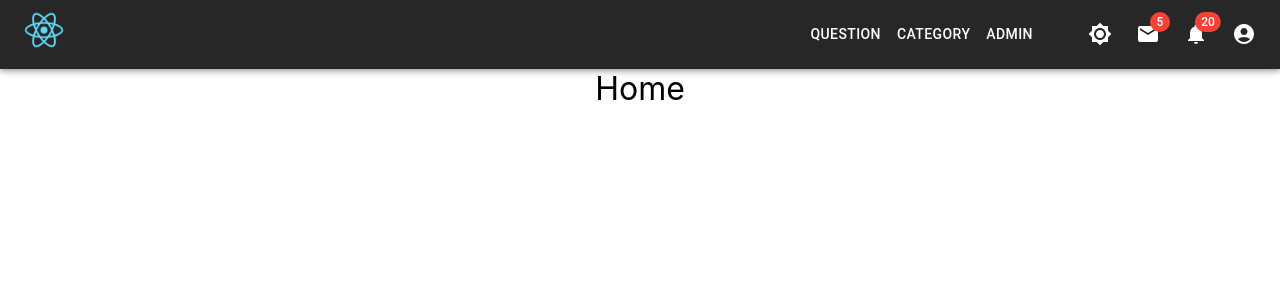
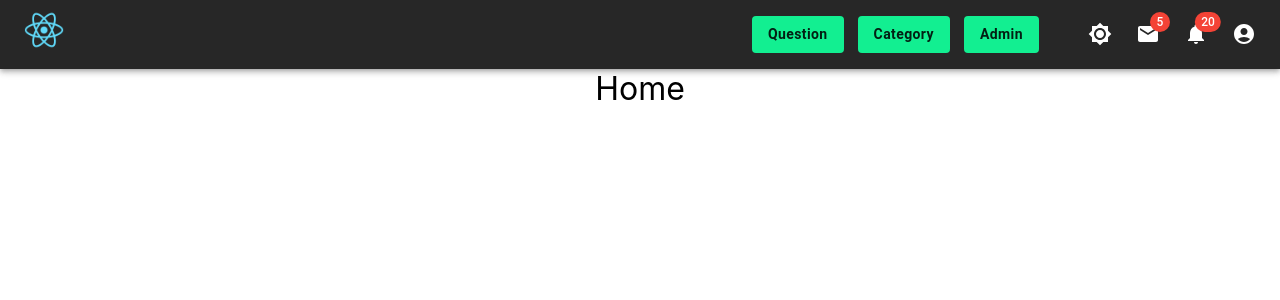
Before and after one commit to ashishsingh4u/chatbot-app, a React (Create React App) app: page / in a window 1280 px wide. Shown: the top 300 px of the page. Built offline with nearby package versions, Linux system fonts and the light colour scheme.

Commit message:
Styling added

```diff
--- a/src/components/layout/Layout.tsx
+++ b/src/components/layout/Layout.tsx
@@ -240,7 +240,15 @@ const Layout = (): JSX.Element => {
                   key={page.name}
                   onClick={handleCloseNavMenu}
                   color="secondary"
-                  sx={{ my: 2, color: "white", display: "block" }}
+                  variant="contained"
+                  disableElevation
+                  style={{
+                    marginRight: "7px",
+                    marginLeft: "7px",
+                    fontWeight: "bolder",
+                    textTransform: "none",
+                  }}
+                  sx={{ my: 2, display: "block" }}
                 >
                   {page.name}
                 </Button>
```
